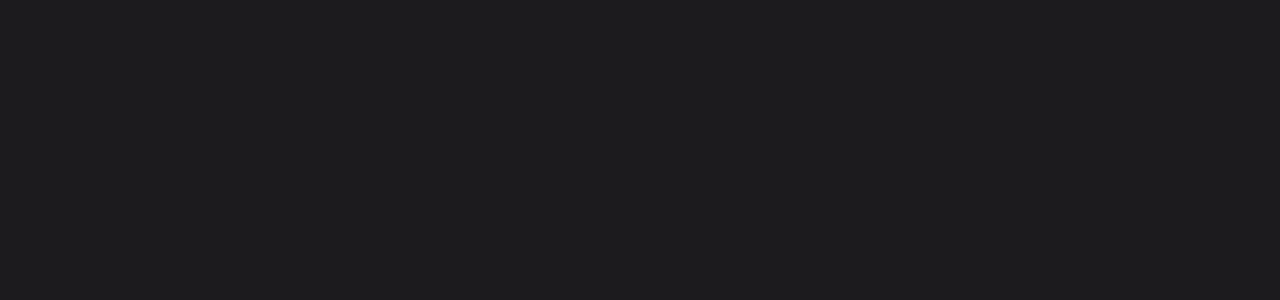
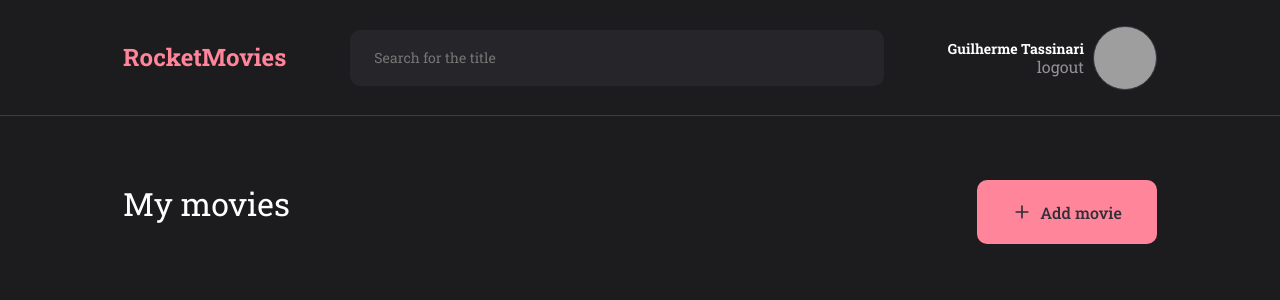
Before and after one commit to GHTassinari/RocketMovies, a React (Vite) app: page / in a window 1280 px wide. Before the commit this address had no page. Shown: the top 300 px of the page. Built offline with nearby package versions, Linux system fonts and the light colour scheme; grey boxes are pictures that could not be loaded.

Commit message:
Created the header section for the home

```diff
--- a/src/components/Button/index.jsx
+++ b/src/components/Button/index.jsx
@@ -1,24 +1,14 @@
-import PropTypes from 'prop-types';
-
 import { Container } from './styles';
 
-export function Button ({ title, loading = false, ...rest}) {
+export function Button ({ title, icon: Icon, loading = false, ...rest}) {
     return(
         <Container
             type="button"
             disabled={loading}
             {...rest}
         >
+            {Icon && <Icon size={20}/>}
             { loading ? 'Loading...' : title}
         </Container>
     )
 }
-
-Button.propTypes = {
-    title: PropTypes.string.isRequired,
-    loading: PropTypes.bool,
-};
-
-Button.defaultProps = {
-    loading: false,
-};
--- a/src/components/Button/styles.js
+++ b/src/components/Button/styles.js
@@ -12,6 +12,10 @@
     border-radius: 10px;
     font-weight: 500;
 
+    display: flex;
+    align-items: center;
+    justify-content: center;
+
     &:disabled{
         opacity: 0.5;
     }
--- a/src/components/Input/index.jsx
+++ b/src/components/Input/index.jsx
@@ -1,5 +1,3 @@
-import PropTypes from 'prop-types';
-
 import { Container } from './styles';
 
 export function Input( { className, icon: Icon, ...rest}){
@@ -10,13 +8,3 @@
         </Container>
     );
 }
-
-Input.propTypes = {
-    icon: PropTypes.elementType,
-    className: PropTypes.string,
-};
-
-Input.defaultProps = {
-    icon: null,
-    className: '',
-};
--- a/src/pages/Home/index.jsx
+++ b/src/pages/Home/index.jsx
@@ -1,11 +1,24 @@
 import { Header } from "../../components/Header";
 
-import { Container } from "./styles";
+import { FiPlus } from "react-icons/fi";
 
-export function Home(){
-    return(
-        <Container>
-            <Header />
-        </Container>
-    )
+import { Container, Content, Add, ButtonWrapper } from "./styles";
+
+export function Home() {
+  return (
+    <Container>
+      <Header />
+
+      <Content>
+        <section>
+          <h1>My movies</h1>
+          <ButtonWrapper to="/new">
+            <Add icon={FiPlus} title="Add movie" />
+          </ButtonWrapper>
+        </section>
+        <main>
+        </main>
+      </Content>
+    </Container>
+  );
 }
--- a/src/pages/Home/styles.js
+++ b/src/pages/Home/styles.js
@@ -1,4 +1,6 @@
 import styled from "styled-components";
+import { Button } from "../../components/Button";
+import { Link } from "react-router-dom";
 
 export const Container = styled.div`
   width: 100%;
@@ -10,3 +12,62 @@
     "header"
     "content";
 `;
+
+export const Content = styled.div`
+  grid-area: "content";
+  padding: 0 123px;
+
+  > section {
+    margin-top: 48px;
+    display: flex;
+    flex-direction: row;
+    justify-content: space-between;
+    align-items: center;
+
+    > h1 {
+      font-weight: 400;
+      font-size: 32px;
+      line-height: 42px;
+    }
+  }
+
+  > main {
+    margin-top: 37px;
+    padding-bottom: 56px;
+    width: 100%;
+    overflow-y: scroll;
+
+    &::-webkit-scrollbar {
+      width: 8px;
+    }
+    &::-webkit-scrollbar-track {
+      background-color: ${({theme}) => theme.COLORS.BACKGROUND};
+    }
+    &::-webkit-scrollbar-thumb {
+      background-color: ${({ theme }) => theme.COLORS.PINK};
+      border-radius: 4px;
+    }
+    &::-webkit-scrollbar-thumb:hover {
+    background-color: ${({ theme }) => theme.COLORS.PINK};
+    }
+  }
+
+  > .movieWrapper {
+    margin-right: 8px;
+  }
+`;
+
+export const Add = styled(Button)`
+  padding: 32px;
+  width: 180px;
+
+  > svg {
+    margin-right: 8px;
+  }
+`;
+
+export const ButtonWrapper = styled(Link)`
+  display: flex;
+  justify-content: center;
+  align-items: center;
+`;
--- a/src/routes/app.routes.jsx
+++ b/src/routes/app.routes.jsx
@@ -5,7 +5,7 @@
 export function AppRoutes() {
   return (
     <Routes>
-      <Route path="/Home" element={<Home />} />
+      <Route path="/" element={<Home />} />
     </Routes>
   );
 }
```
Lines whose indentation alone changed are shown as unchanged.
